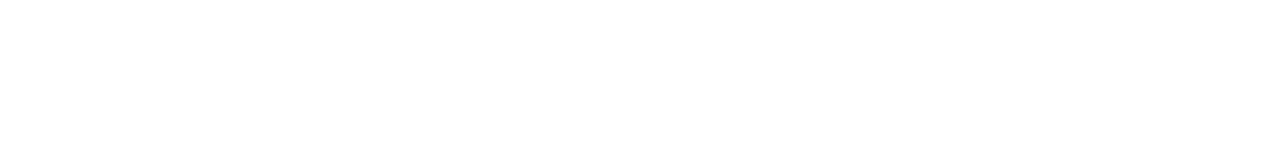
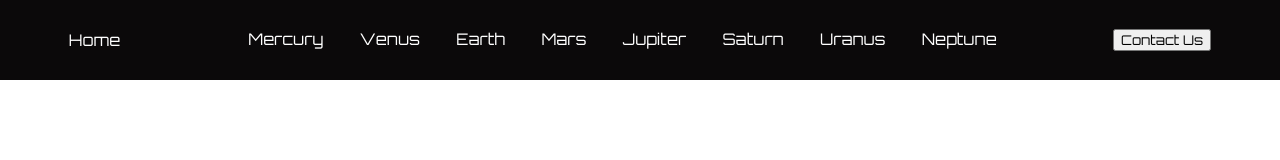
Before and after one commit to Georg-Kodehode/hoestoppgave-haugesund-c, a plain HTML site: page index.html in a window 1280 px wide. Drawn offline with Linux system fonts and the light colour scheme.

Commit message:
basic navbar styling

```diff
--- a/index.css
+++ b/index.css
@@ -0,0 +1,33 @@
+* {
+    font-family: 'Orbitron', sans-serif;
+    margin: 0;
+}
+
+a {
+    text-decoration: none;
+    color: #ffffff;
+    padding-right: 2rem;
+
+}
+
+.navContainer {
+    display: flex;
+    justify-content: center;
+    background-color: #0b090a;
+    align-items: center;
+    height: 5rem;
+    width: 100vw;
+    min-width: 1200px;
+}
+
+.home-wrapper {
+    margin-right: 6rem;
+}
+
+.planets-nav {
+    justify-content: space-between;
+}
+
+#contact-us {
+    margin-left: 5rem;
+}
--- a/index.html
+++ b/index.html
@@ -2,11 +2,33 @@
 <html lang="en">
   <head>
     <meta charset="UTF-8" />
+    <link rel="preconnect" href="https://fonts.googleapis.com">
+<link rel="preconnect" href="https://fonts.gstatic.com" crossorigin>
+<link href="https://fonts.googleapis.com/css2?family=Orbitron:wght@400;500;700&display=swap" rel="stylesheet">
     <meta http-equiv="X-UA-Compatible" content="IE=edge" />
     <meta name="viewport" content="width=device-width, initial-scale=1.0" />
-    <title>Document</title>
+    <title>Planets</title>
     <link rel="stylesheet" href="index.css" />
     <script src="./js/index.js" type="module" defer></script>
   </head>
-  <body></body>
+  <body>
+    <header>
+      <div class="navContainer">
+        <div class="home-wrapper"><a href="#">Home</a></div>
+        <div class="planets-nav">
+          <a href="#">Mercury</a>
+          <a href="#">Venus</a>
+          <a href="#">Earth</a>
+          <a href="#">Mars</a>
+          <a href="#">Jupiter</a>
+          <a href="#">Saturn</a>
+          <a href="#">Uranus</a>
+          <a href="#">Neptune</a>
+          <button id="contact-us">Contact Us</button>
+        </div>
+
+      </div>
+    </header>
+
+  </body>
 </html>
```
